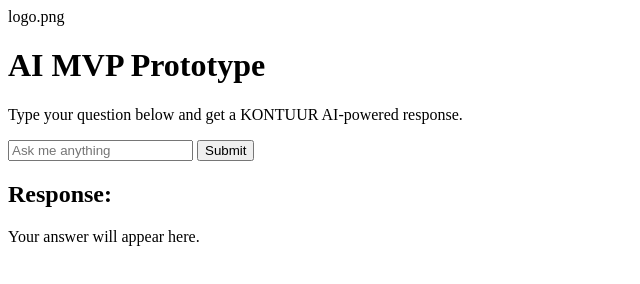
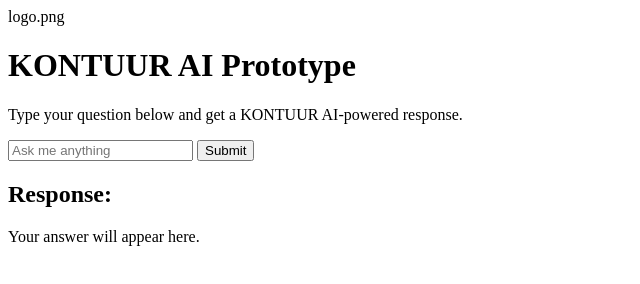
Before and after one commit to tiagokontuur/KONTUUR_POC, a plain HTML site: page index.html in a window 1280 px wide. Shown: the whole page, without its empty margins (0-640 px from the left). Drawn offline with Linux system fonts and the light colour scheme.

Commit message:
update header

```diff
--- a/index.html
+++ b/index.html
@@ -11,7 +11,7 @@
   </div>
 
   <div class="container">
-    <h1>AI MVP Prototype</h1>
+    <h1>KONTUUR AI Prototype</h1>
     <p>Type your question below and get a KONTUUR AI-powered response.</p>
   </div>
 
```
